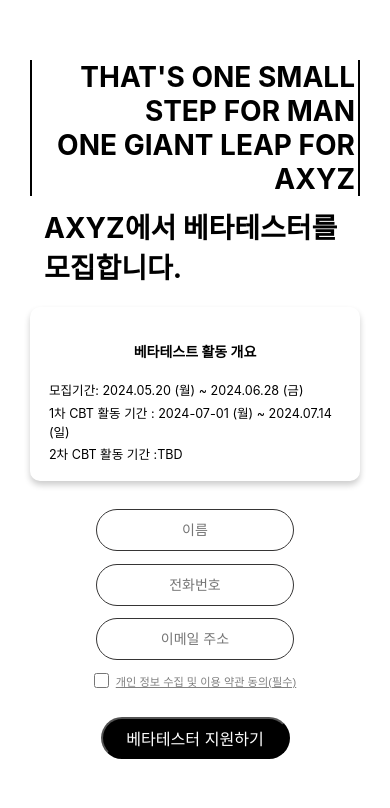
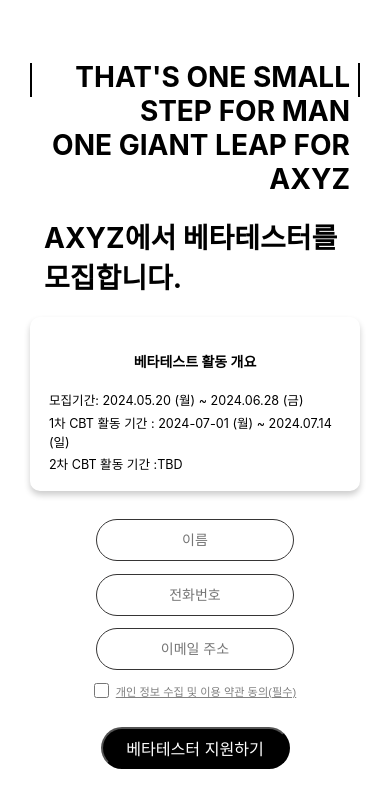
Before and after one commit to Compono-Team/I-frontend-v2, a React (Vite) app: page /betatest in a window 390 px wide. Shown: the top 808 px of the page. Built offline with nearby package versions, Linux system fonts and the light colour scheme; no server answers.

Commit message:
Style :betatest 헤더 스타일 수정

```diff
--- a/src/pages/Betatest/Betatest.module.scss
+++ b/src/pages/Betatest/Betatest.module.scss
@@ -117,8 +117,6 @@
 .container {
   width: 100%;
   height: auto;
-  // padding: calc(20px + (100 - 20) * ((100vw - 1024px) / (1920 - 1024))) calc(20px + (230 - 20) * ((100vw - 1024px) / (1920 - 1024)));
-
   .backNav {
     display: none;
   }
@@ -197,14 +195,15 @@
           margin-bottom: 1rem;
           font-size: 1.6rem;
         }
+
         .activeWrapper {
           width: 100%;
           display: flex;
           flex-direction: column;
-
           margin-left: 2rem;
           gap: 0.5rem;
           font-size: 1.6rem;
+
           li {
             font-size: 1.5rem;
           }
@@ -320,29 +319,41 @@
       display: none;
     }
 
-    // .backNav {
-    //   display: block;
-    //   position: absolute;
-    //   top: 15px;
-    //   left: 15px;
-    //   border: none;
-    //   background-color: white;
-    //   cursor: pointer;
-    // }
 
     .contentsWrapper {
       height: 15%;
       padding: 0;
 
       .mainContents {
-        padding-left: 3px;
-        padding-right: 3px;
+        padding-left: 10px;
+        padding-right: 10px;
+        position: relative;
+        margin-bottom: 20px;
 
-        margin-bottom: 10px;
-        border-left: 2px solid black;
-        border-right: 2px solid black;
+
+        &::before,
+        &::after {
+          content: '';
+          position: absolute;
+          top: 20px;
+          transform: translateY(-50%);
+          width: 2px;
+          height: 34px;
+          background-color: black;
+        }
+
+        &::before {
+          left: 0;
+        }
+
+        &::after {
+          right: 0px;
+        }
 
       }
+
+
+
       .mainContents2 {
         text-align: start;
         padding-left: 2rem;
```
